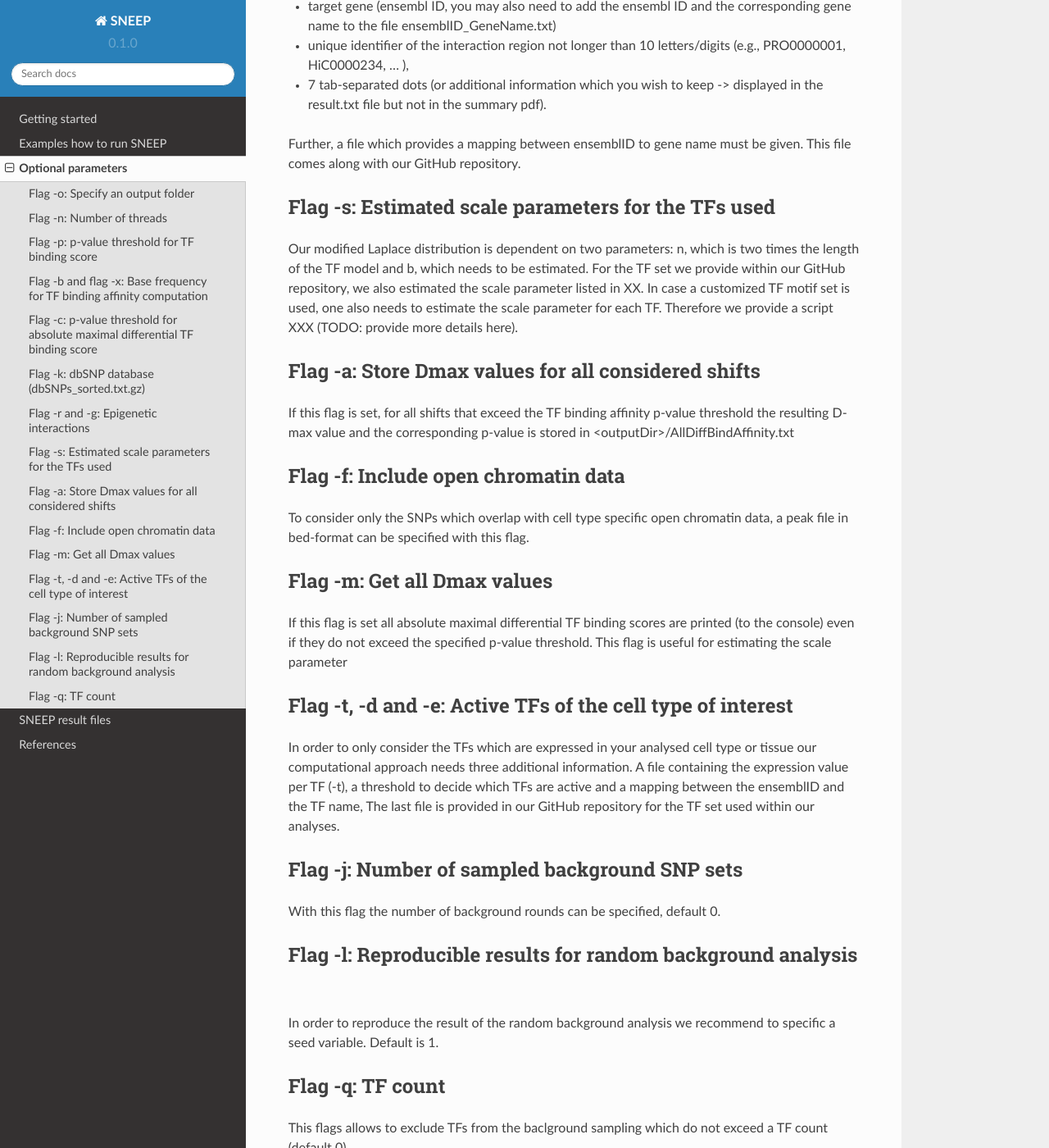
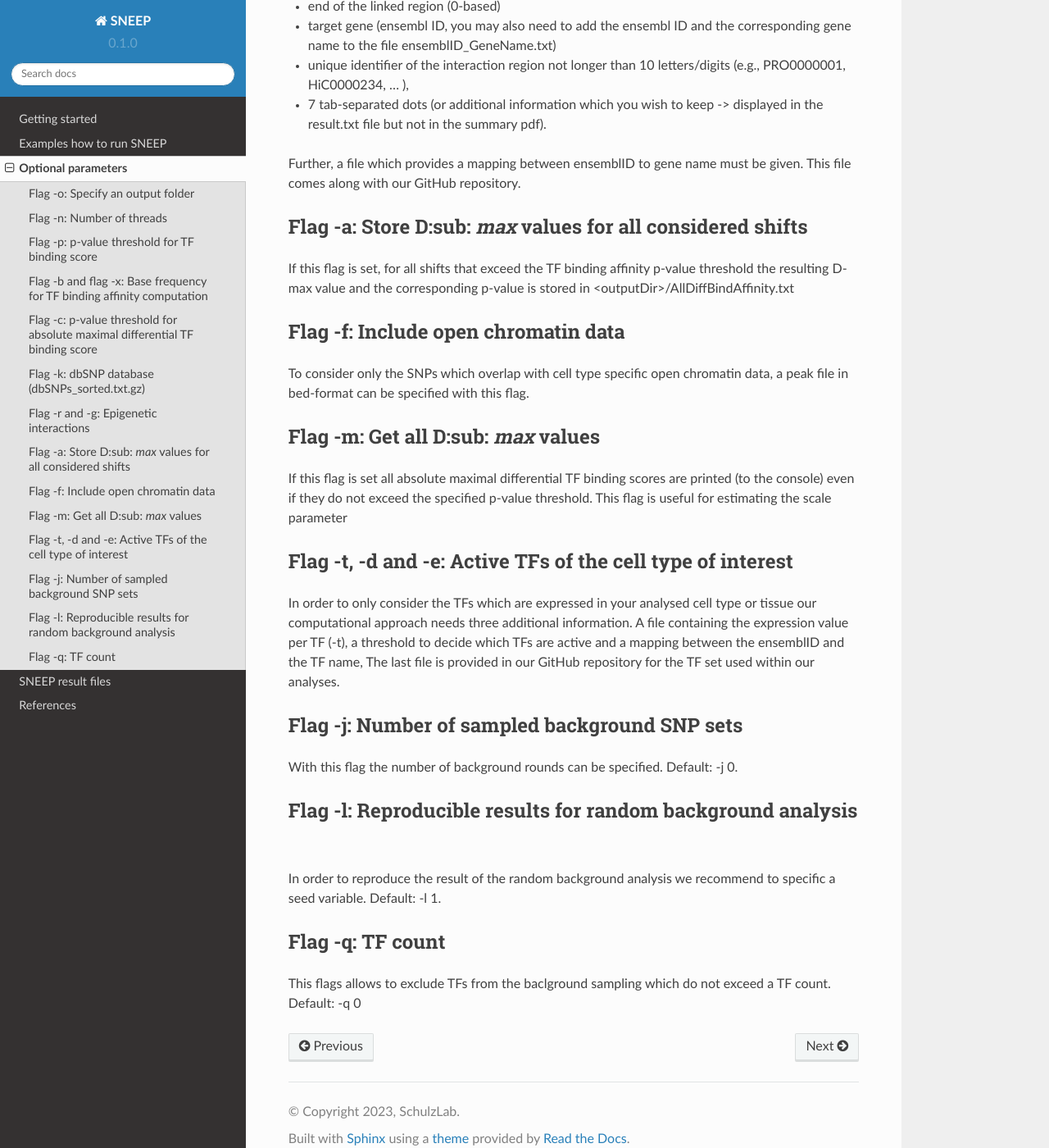
Before and after one commit to SchulzLab/SNEEP, a Sphinx documentation site: the page built from docs/detailsInput.rst, in a window 1280 px wide and 1400 px high, scrolled down 1988 px. Shown: the whole window at 82% size. Built offline with Sphinx 7.4.7 and the Read the Docs theme 2.0.0, drawn with Linux system fonts in a browser that asks for light colours; pages that are not in the unit, such as notebooks, are missing from menus; some of the changed text lies outside the part shown.

Commit message:
Update detailsInput.rst

```diff
--- a/docs/detailsInput.rst
+++ b/docs/detailsInput.rst
@@ -30,7 +30,7 @@
 
 Flag -k: dbSNP database (dbSNPs_sorted.txt.gz)
 ===============================================
-To identify TFs which are more often affected than expected by chance in the given input SNP set, SNEEP can perform a statistical assessment to compare the result against proper random controls. To do so, the pipeline randomly samples SNPs from the `dbSNP database <??>`_ and rerun the analysis on these SNPs.
+To identify TFs which are more often affected by the given data than one would expected on random data, SNEEP can perform a statistical assessment to compare the result against proper random controls. To do so, the pipeline randomly samples SNPs from the `dbSNP database <https://www.ncbi.nlm.nih.gov/snp/>`_ and rerun the analysis on these SNPs.
 In order to sample the SNPs in a fast and efficient manner, we provide a file (in our `Zenodo repository <https://zenodo.org/record/4892591>`_ containing the SNPs of the dbSNP database.  The file is a slightly modified version of the `public available one <ttps://ftp.ncbi.nlm.nih.gov/snp/latest_release/VCF/>`_ (file GCF_000001405.38). In detail, we
 
 -	removed all SNPs overlapping with a protein-coding region (annotation of the `human genome (GRCh38), version 36 (Ensembl 102) <https://www.gencodegenes.org/human/release_36.html>`_), (TODO: remove this sentence when zenodo dir is updated!)
@@ -38,16 +38,15 @@
 -	removed mutations longer than 1 bp,
 -	and sorted SNPs according to their MAF distribution in ascending order.
 
-
 Flag -r and -g: Epigenetic interactions
 ===============================================
-We provide three files (in our `Zenodo repository <??>`_) containing epigenetic interactions associated to target genes:
+We provide three files (in our `Zenodo repository <https://zenodo.org/record/4892591>`_) containing epigenetic interactions associated to target genes:
 
 -	interactionsREMs.txt provides regulatory elements (REMs) linked to their target genes. The data was derived with the STITCHIT algorithm, which is a peak-calling free approach to identify gene-specific REMs by analyzing epigenetic signal of diverse human cell types with regard to gene expression of a certain gene. For more information, you can also have a look at our public `EpiRegio database <https://epiregio.de>`_ holding all REMs stored in the interactionsREMs.txt file.
 -	interactionsREM_PRO.txt: Additional to the REMs the promoters (+/- 500 bp around TSS) of the genes are included as regions linked to their target genes.
 -	interactionsREMs_PRO_HiC.txt: This file further includes enhancer-gene links predicted with the ABC algorithm on human heart data from a `published paper from Anene-Nzelu *et al.* <https://www.ahajournals.org/doi/10.1161/CIRCULATIONAHA.120.046040?url_ver=Z39.88-2003&rfr_id=ori:rid:crossref.org&rfr_dat=cr_pub%20%200pubmed>`_.
 
-It is also possible to use your own epigenetic interactions file or extend on of ours with for instance cell type specific data. Please stick to our tab-separated format:
+It is also possible to use your own epigenetic interactions file (for instance generated with STARE's gABC score computation) or extend one of ours with for instance cell type specific data. Please stick to our tab-separated format:
 
 -	chr of the linked region
 -	start of the linked region (0-based)
@@ -58,14 +57,8 @@
 
 Further, a file which provides a mapping between ensemblID to gene name must be given. This file comes along with our GitHub repository.
 
-Flag -s: Estimated scale parameters for the TFs used
-=====================================================
 
-Our modified Laplace distribution is dependent on two parameters: n, which is two times the length of the TF model and b, which needs to be estimated.
-For the TF set we provide within our GitHub repository, we also estimated the scale parameter listed in XX.
-In case a customized TF motif set is used, one also needs to estimate the scale parameter for each TF. Therefore we provide a script XXX (TODO: provide more details here).
-
-Flag -a: Store Dmax values for all considered shifts
+Flag -a: Store D\ :sub:  `max`  values for all considered shifts
 =====================================================
 If this flag is set, for all shifts that exceed the TF binding affinity p-value threshold the resulting D-max value and the corresponding p-value is stored in <outputDir>/AllDiffBindAffinity.txt
 
@@ -74,7 +67,7 @@
 
 To consider only the SNPs which overlap with  cell type specific open chromatin data, a peak file in bed-format can be specified with this flag.
 
-Flag -m: Get all Dmax values
+Flag -m: Get all D\ :sub:  `max`  values
 ===============================
 
 If this flag is set all absolute maximal differential TF binding scores are printed (to the console) even if they do not exceed the specified p-value threshold. This flag is useful for estimating the scale parameter
@@ -86,12 +79,12 @@
 Flag -j: Number of sampled background SNP sets
 =================================================
 
-With this flag the number of background rounds can be specified, default 0.
+With this flag the number of background rounds can be specified. Default: -j 0.
 
 Flag -l: Reproducible results for random background analysis
 ==============================================================
-In order to reproduce the result of the random background analysis we recommend to specific a seed variable. Default is 1.
+In order to reproduce the result of the random background analysis we recommend to specific a seed variable. Default: -l 1.
 
 Flag -q:  TF count
 =====================
-This flags allows to exclude TFs from the baclground sampling which do not exceed a TF count (default 0).
+This flags allows to exclude TFs from the baclground sampling which do not exceed a TF count. Default: -q 0
```
